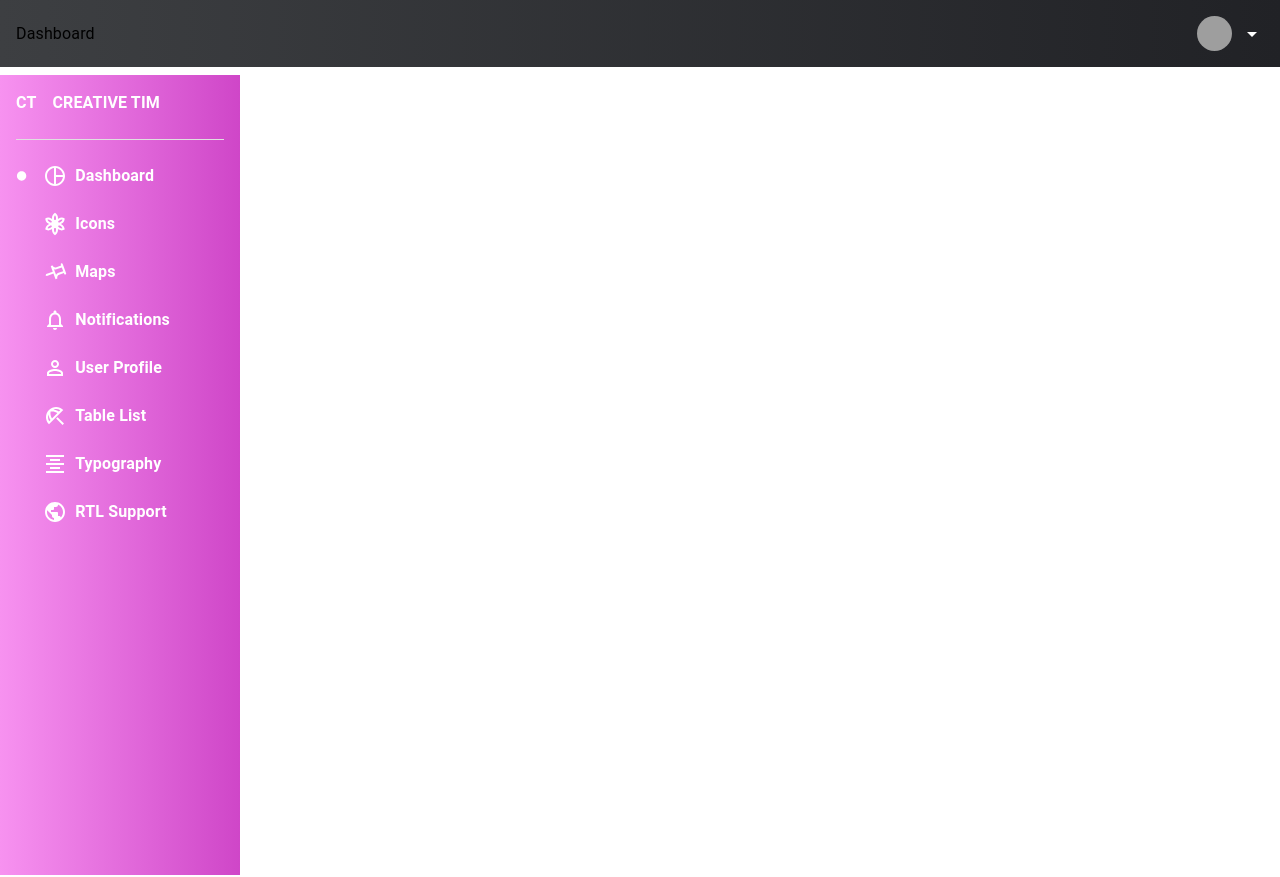
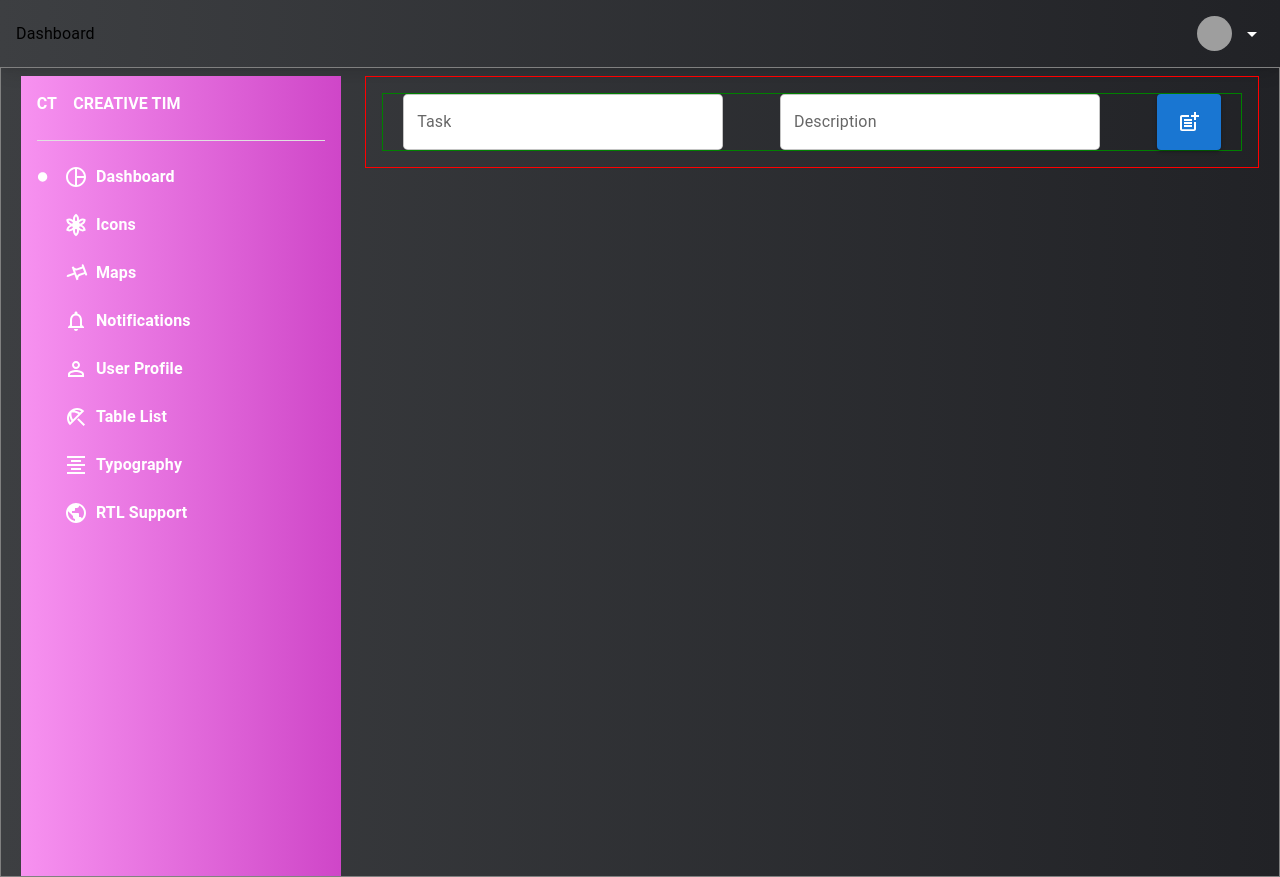
Before and after one commit to Anusree-mj/netroxe_machineTest, a Next.js app: page /dashboard in a window 1280 px wide. Built offline with nearby package versions, Linux system fonts and the light colour scheme; sample sign-in values are in the browser's storage; grey boxes are pictures that could not be loaded.

Commit message:
style:addtodo

```diff
--- a/app/api/login/route.ts
+++ b/app/api/login/route.ts
@@ -36,7 +36,7 @@ export async function POST(req: Request) {
             path: '/',
         }));
 
-        return NextResponse.json({ status: 'ok', message: 'Login successful', user: { email: user.email } }, { headers });
+        return NextResponse.json({ status: 'ok', message: 'Login successful', user: {name:user.userName,_id:user._id, email: user.email } }, { headers });
     } catch (error) {
         console.error(error);
         return NextResponse.json({ status: 'nok', message: error }, { status: 500 });
--- a/app/dashboard/page.tsx
+++ b/app/dashboard/page.tsx
@@ -1,21 +1,36 @@
-import React from 'react'
-import Header from '@/components/header'
-import SideBar from '@/components/sideBar'
-import { Box } from '@mui/material'
+'use client';
+
+import { Box } from '@mui/material';
+import { useRouter } from 'next/navigation';
+import Header from '@/components/header';
+import SideBar from '@/components/sideBar';
+import MainComponent from '@/components/mainComponent/mainComponent';
+import { UserProvider } from '@/helpers/userContext';
 
 const Page = () => {
-  return (
-    <>
-      <Header />
-      <Box sx={{
-        display: 'flex', justifyContent: 'space-between',
-        maxWidth: '100%', alignItems: 'center'
-      }}>
+    const router = useRouter();
 
-        <SideBar />
-      </Box>
-    </>
-  )
-}
+    return (
+        <UserProvider>
+            <Box sx={{ background: 'linear-gradient(to right, #3d3f42, #212226)' }}>
+                <Header />
+                <Box
+                    sx={{
+                        display: 'flex',
+                        flexWrap: 'wrap-reverse',
+                        gap: 3,
+                        justifyContent: 'center',
+                        alignItems: 'flex-end',
+                        maxWidth: '100%',
+                        border: '1px solid grey',
+                    }}
+                >
+                    <SideBar />
+                    <MainComponent />
+                </Box>
+            </Box>
+        </UserProvider>
+    );
+};
 
-export default Page
+export default Page;
--- a/app/page.tsx
+++ b/app/page.tsx
@@ -91,6 +91,7 @@ export default function Home() {
           value={credentials.email}
           error={!!span.emailSpan}
           helperText={span.emailSpan}
+          sx={{backgroundColor:'white',borderRadius:'0.3rem',width:'20rem'}}
           onClick={() => { setSpan({ ...span, emailSpan: '' }) }}
           onChange={(e) => { setCredentials({ ...credentials, email: e.target.value }) }}
         ></TextField>
@@ -104,6 +105,7 @@ export default function Home() {
           onChange={(e) => { setCredentials({ ...credentials, password: e.target.value }) }}
           error={!!span.passwordSpan}
           helperText={span.passwordSpan}
+          sx={{backgroundColor:'white',borderRadius:'0.3rem',width:'20rem'}}
           InputProps={{
             endAdornment: (
               <IconButton
--- a/app/signup/page.tsx
+++ b/app/signup/page.tsx
@@ -95,6 +95,7 @@ export default function Signup() {
                     value={credentials.name}
                     error={!!span.nameSpan}
                     helperText={span.nameSpan}
+                    sx={{backgroundColor:'white',borderRadius:'0.3rem',width:'20rem'}}
                     onClick={() => { setSpan({ ...span, nameSpan: '' }) }}
                     onChange={(e) => { setCredentials({ ...credentials, name: e.target.value }) }}
                 ></TextField>
@@ -104,6 +105,7 @@ export default function Signup() {
                     value={credentials.email}
                     error={!!span.emailSpan}
                     helperText={span.emailSpan}
+                    sx={{backgroundColor:'white',borderRadius:'0.3rem',width:'20rem'}}
                     onClick={() => { setSpan({ ...span, emailSpan: '' }) }}
                     onChange={(e) => { setCredentials({ ...credentials, email: e.target.value }) }}
                 ></TextField>
@@ -112,6 +114,7 @@ export default function Signup() {
                     label="Password"
                     value={credentials.password}
                     type={passwordVisible ? "text" : "password"}
+                    sx={{backgroundColor:'white',borderRadius:'0.3rem',width:'20rem'}}
                     onClick={() => { setSpan({ ...span, passwordSpan: '' }) }}
                     onChange={(e) => { setCredentials({ ...credentials, password: e.target.value }) }}
                     error={!!span.passwordSpan}
@@ -132,6 +135,7 @@ export default function Signup() {
                     label="Confirm Password"
                     value={credentials.confrmPassword}
                     type={confrnPasswordVisible ? "text" : "password"}
+                    sx={{backgroundColor:'white',borderRadius:'0.3rem',width:'20rem'}}
                     onClick={() => { setSpan({ ...span, confrmPassword: '' }) }}
                     onChange={(e) => { setCredentials({ ...credentials, confrmPassword: e.target.value }) }}
                     error={!!span.confrmPassword}
--- a/components/header.tsx
+++ b/components/header.tsx
@@ -32,7 +32,9 @@ const Header = () => {
         <Box sx={{
             background: 'linear-gradient(to right, #3d3f42, #212226)',
             display: 'flex', justifyContent: 'space-between', alignItems: 'center',
-            maxWidth: "100%", p: 2
+            maxWidth: "100%", p: 2,
+            boxShadow:
+            'rgb(255, 255, 255) 0px 0px 0px 0px, rgba(0, 0, 0, 0.05) 0px 0px 0px 1px, rgba(0, 0, 0, 0.1) 0px 10px 15px -3px, rgba(0, 0, 0, 0.05) 0px 4px 6px -2px',
         }}>
             <Typography>Dashboard</Typography>
             <Box sx={{ display: 'flex', alignItems: 'center' }}>
--- /dev/null
+++ b/components/mainComponent/addToDo.tsx
@@ -0,0 +1,53 @@
+'use client'
+import { LoadingButton } from "@mui/lab"
+import { Box, TextField } from "@mui/material"
+import { useState, useContext } from "react"
+import PostAddIcon from '@mui/icons-material/PostAdd';
+import { UserContext } from "@/helpers/userContext";
+
+const AddToDo = () => {
+    const { userId } = useContext(UserContext)
+    const [toDo, setTodo] = useState({ task: '', description: '' })
+    const [toDoSpan, setTodoSpan] = useState({ taskSpan: '', descriptionSpan: '' })
+
+    return (
+        <Box sx={{
+            width: '60rem', maxWidth: { xs: '95%', md: '70%' },
+            display: 'flex', mt: 1, border: '1px solid red', p: 2,
+            flexDirection: "column", justifyContent: 'flex-start',
+            alignItem: 'center',
+        }}>
+            <Box sx={{
+                display: 'flex', gap: 2, border: '1px solid green',
+                justifyContent: 'space-around', flexWrap: 'wrap'
+            }}>
+                <TextField
+                    id="outlined-text-input"
+                    label="Task"
+                    value={toDo.task}
+                    error={!!toDoSpan.taskSpan}
+                    helperText={toDoSpan.taskSpan}
+                    sx={{ backgroundColor: 'white', borderRadius: '0.3rem', width: '20rem', maxWidth: '100%' }}
+                    onClick={() => { setTodoSpan({ ...toDoSpan, taskSpan: '' }) }}
+                    onChange={(e) => { setTodo({ ...toDo, task: e.target.value }) }}
+                ></TextField>
+                <TextField
+                    id="outlined-text-input"
+                    label="Description"
+                    value={toDo.description}
+                    error={!!toDoSpan.descriptionSpan}
+                    sx={{ backgroundColor: 'white', borderRadius: '0.3rem', width: '20rem', maxWidth: '100%' }}
+                    helperText={toDoSpan.descriptionSpan}
+                    onClick={() => { setTodoSpan({ ...toDoSpan, taskSpan: '' }) }}
+                    onChange={(e) => { setTodo({ ...toDo, description: e.target.value }) }}
+                ></TextField>
+                <LoadingButton
+                    // loading={isLoading}
+                    loadingPosition="end"
+                    variant="contained"><PostAddIcon /></LoadingButton>
+            </Box>
+        </Box>
+    )
+}
+
+export default AddToDo
--- /dev/null
+++ b/components/mainComponent/mainComponent.tsx
@@ -0,0 +1,12 @@
+import AddToDo from "./addToDo"
+import { UserProvider } from "@/helpers/userContext";
+
+const MainComponent = () => {
+    return (
+        <>
+            <AddToDo />
+        </>
+    )
+}
+
+export default MainComponent
--- a/components/sideBar.tsx
+++ b/components/sideBar.tsx
@@ -30,8 +30,9 @@ const SideBar = () => {
         <Box sx={{
             mt: 1,
             background: 'linear-gradient(to right, #f792f0,#cf46c8)',
+            width: { md: '20rem', xs: '40rem' }, maxWidth: { xs: '95%', md: '90%' },
             display: 'flex', flexDirection: 'column', p: 2,
-            width: '15rem', maxWidth: '70%', minHeight: '100vh'
+            minHeight: {md:'100vh',xs:'80vh'}
         }}>
             <Box sx={{
                 display: 'flex', mb: 3,
--- /dev/null
+++ b/helpers/userContext.tsx
@@ -0,0 +1,38 @@
+import React, { createContext, useState, useEffect, ReactNode } from 'react';
+import { useRouter } from 'next/navigation';
+
+interface UserContextType {
+    userId: string | null;
+    setUserId: (id: string | null) => void;
+}
+
+const UserContext = createContext<UserContextType | undefined>(undefined);
+
+const UserProvider: React.FC<{ children: ReactNode }> = ({ children }) => {
+    const [userId, setUserId] = useState<string | null>(null);
+    const router = useRouter();
+
+    useEffect(() => {
+        const userData = localStorage.getItem('userData');
+        if (!userData) {
+            router.push('/');
+        } else {
+            try {
+                const parsedData = JSON.parse(userData);
+                const id = parsedData.id;
+                setUserId(id);
+            } catch (error) {
+                console.error('Failed to parse user data', error);
+                router.push('/');
+            }
+        }
+    }, [router]);
+
+    return (
+        <UserContext.Provider value={{ userId, setUserId }}>
+            {children}
+        </UserContext.Provider>
+    );
+};
+
+export { UserProvider, UserContext };
```
